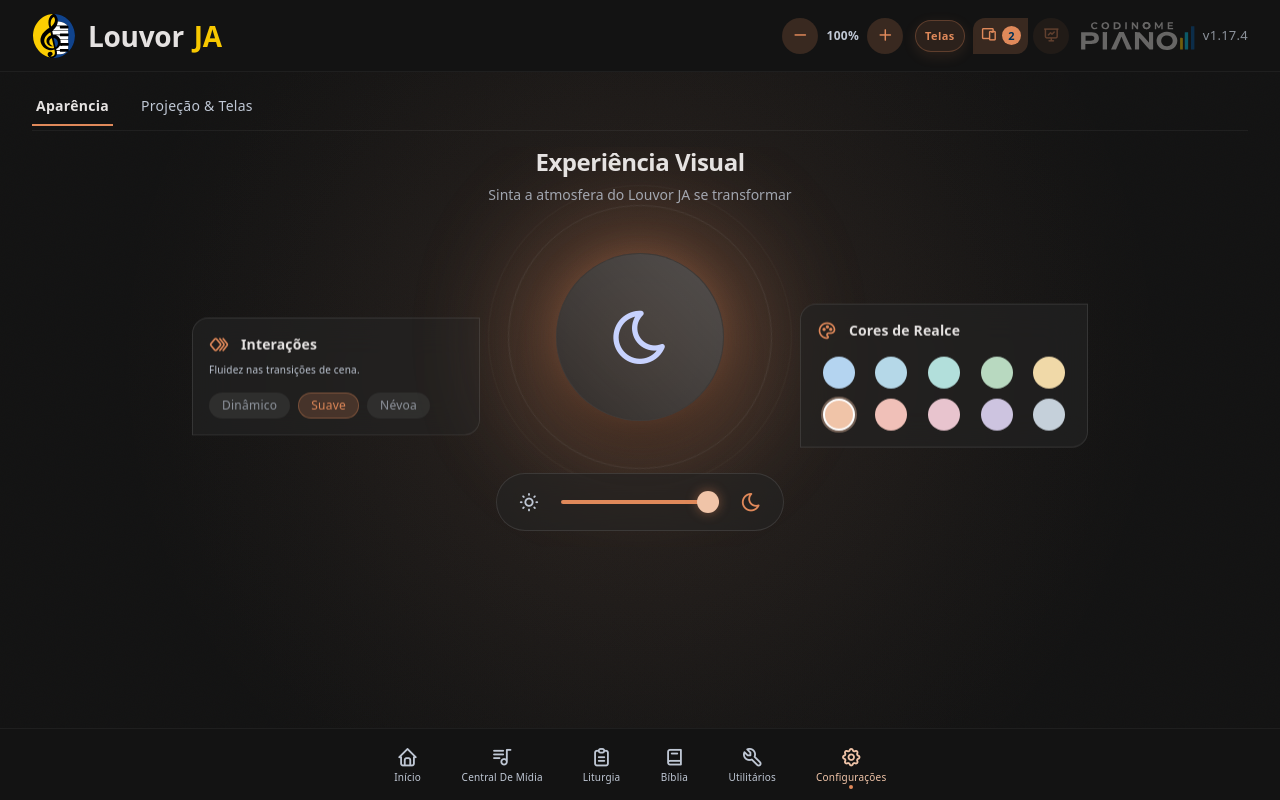
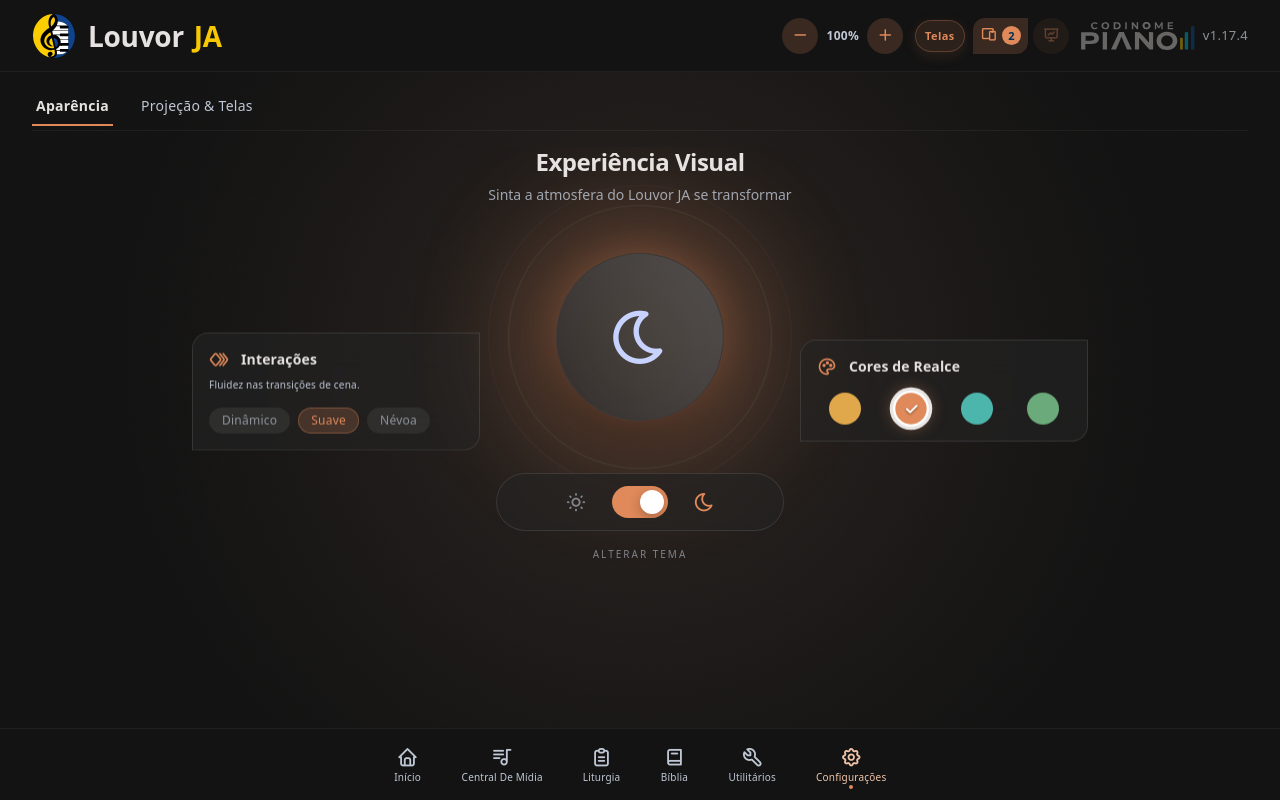
Before and after one commit to pianolouvorja/web, a Vue app: page /settings/appearance in a window 1280 px wide. Built offline with nearby package versions, Linux system fonts and the light colour scheme.

Commit message:
fix(settings): alinhar aparência do WEB ao Electron

```diff
--- a/src/modules/settings/components/AccentColorCard.vue
+++ b/src/modules/settings/components/AccentColorCard.vue
@@ -38,12 +38,18 @@ function selectAccent(key: AccentKey) {
         type="button"
         class="accent-color__swatch"
         :class="{ 'accent-color__swatch--active': accentKey === key }"
-        :style="{ '--swatch': accent.soft }"
+        :style="{ '--swatch': accent.primary }"
         role="radio"
         :aria-checked="accentKey === key"
         :aria-label="accent.label"
         @click="selectAccent(key)"
-      />
+      >
+        <i
+          v-if="accentKey === key"
+          class="ti ti-check accent-color__swatch-check"
+          aria-hidden="true"
+        />
+      </button>
     </div>
   </GlassCard>
 </template>
@@ -87,15 +93,20 @@ function selectAccent(key: AccentKey) {
 
 .accent-color__swatches {
   display: grid;
-  grid-template-columns: repeat(5, 1fr);
+  grid-template-columns: repeat(4, 1fr);
   gap: 0.65rem 0.55rem;
   justify-items: center;
 }
 
 .accent-color__swatch {
+  position: relative;
+  display: inline-flex;
+  align-items: center;
+  justify-content: center;
   width: 2rem;
   height: 2rem;
   flex-shrink: 0;
+  padding: 0;
   border: 2px solid transparent;
   border-radius: var(--ds-radius-full);
   background: var(--swatch);
@@ -115,9 +126,20 @@ function selectAccent(key: AccentKey) {
   }
 
   &--active {
+    transform: scale(1.12);
     border-color: #ffffff;
-    box-shadow: 0 0 0 2px color-mix(in srgb, var(--swatch) 40%, transparent);
+    box-shadow:
+      0 0 0 3px color-mix(in srgb, #ffffff 88%, transparent),
+      0 0 14px color-mix(in srgb, var(--swatch) 55%, transparent);
   }
+}
+
+.accent-color__swatch-check {
+  font-size: 14px;
+  font-weight: 700;
+  line-height: 1;
+  color: #ffffff;
+  text-shadow: 0 1px 2px rgb(0 0 0 / 0.45);
 }
 
 @keyframes appearance-float {
--- a/src/modules/settings/components/ThemeOrbitalSwitcher.vue
+++ b/src/modules/settings/components/ThemeOrbitalSwitcher.vue
@@ -1,5 +1,4 @@
 <script setup lang="ts">
-import { computed, ref, watch } from 'vue'
 import { useI18n } from 'vue-i18n'
 
 import { GlassCard } from '@design-system/index'
@@ -7,47 +6,18 @@ import { GlassCard } from '@design-system/index'
 import { useAppearanceSettings } from '../composables/useAppearanceSettings'
 
 const { t } = useI18n()
-const { isDark, themeMode, setThemeMode } = useAppearanceSettings()
-
-const sliderValue = ref(themeMode.value === 'dark' ? 100 : 0)
-
-watch(themeMode, (mode) => {
-  const inLightHalf = sliderValue.value < 50
-  if ((mode === 'light' && inLightHalf) || (mode === 'dark' && !inLightHalf)) {
-    return
-  }
-  sliderValue.value = mode === 'dark' ? 100 : 0
-})
-
-const sliderStyle = computed(() => ({
-  '--slider-fill': `${sliderValue.value}%`,
-}))
-
-const sphereRotation = computed(() => `${sliderValue.value * 3.6}deg`)
-
-function applyFromSlider(value: number) {
-  sliderValue.value = value
-  const next = value >= 50 ? 'dark' : 'light'
-  if (themeMode.value !== next) {
-    setThemeMode(next)
-  }
-}
-
-function onThemeInput(event: Event) {
-  const input = event.target as HTMLInputElement
-  applyFromSlider(Number(input.value))
-}
-
-function onThemeCommit() {
-  sliderValue.value = themeMode.value === 'dark' ? 100 : 0
-}
+const { isDark, setThemeMode } = useAppearanceSettings()
 
 function preferLight() {
-  applyFromSlider(0)
+  setThemeMode('light')
 }
 
 function preferDark() {
-  applyFromSlider(100)
+  setThemeMode('dark')
+}
+
+function toggleTheme() {
+  setThemeMode(isDark.value ? 'light' : 'dark')
 }
 </script>
 
@@ -62,22 +32,25 @@ function preferDark() {
       <div class="theme-orbital__ring theme-orbital__ring--inner" />
       <div
         class="theme-orbital__sphere"
-        :style="{ transform: `rotate(${sphereRotation})` }"
+        :class="{ 'theme-orbital__sphere--dark': isDark }"
       >
         <i
-          class="ti theme-orbital__glyph"
-          :class="
-            isDark
-              ? 'ti-moon theme-orbital__glyph--moon'
-              : 'ti-sun theme-orbital__glyph--sun'
-          "
+          class="ti ti-sun theme-orbital__glyph theme-orbital__glyph--sun"
+          :class="{ 'theme-orbital__glyph--hidden': isDark }"
+          aria-hidden="true"
+        />
+        <i
+          class="ti ti-moon theme-orbital__glyph theme-orbital__glyph--moon"
+          :class="{ 'theme-orbital__glyph--hidden': !isDark }"
+          aria-hidden="true"
         />
         <div class="theme-orbital__sheen" />
       </div>
     </div>
 
+    <div class="theme-orbital__control-wrap">
       <GlassCard class="theme-orbital__control" :padding="false">
-      <div class="theme-orbital__slider-row">
+        <div class="theme-orbital__toggle-row">
           <button
             type="button"
             class="theme-orbital__mode-btn"
@@ -88,25 +61,27 @@ function preferDark() {
             <i class="ti ti-sun" aria-hidden="true" />
           </button>
 
-        <label class="theme-orbital__slider-wrap">
-          <span class="sr-only">{{ t('settings.appearance.systemTheme') }}</span>
-          <input
-            class="theme-orbital__range"
-            type="range"
-            min="0"
-            max="100"
-            step="1"
-            :value="sliderValue"
-            :style="sliderStyle"
-            :aria-valuetext="
-              isDark
-                ? t('settings.appearance.darkMode')
-                : t('settings.appearance.lightMode')
-            "
-            @input="onThemeInput"
-            @change="onThemeCommit"
+          <button
+            type="button"
+            class="theme-orbital__switch"
+            role="switch"
+            :aria-checked="isDark"
+            :aria-label="t('settings.appearance.changeTheme')"
+            @click="toggleTheme"
+          >
+            <span
+              class="theme-orbital__switch-track"
+              :class="{ 'theme-orbital__switch-track--on': isDark }"
+              aria-hidden="true"
+            >
+              <span class="theme-orbital__switch-thumb">
+                <i
+                  v-if="!isDark"
+                  class="ti ti-sun theme-orbital__switch-thumb-icon"
                 />
-        </label>
+              </span>
+            </span>
+          </button>
 
           <button
             type="button"
@@ -119,6 +94,11 @@ function preferDark() {
           </button>
         </div>
       </GlassCard>
+
+      <p class="theme-orbital__label">
+        {{ t('settings.appearance.changeTheme') }}
+      </p>
+    </div>
   </div>
 </template>
 
@@ -212,6 +192,10 @@ function preferDark() {
     0 25px 50px -12px rgb(0 0 0 / 0.45);
   transition: transform 0.5s cubic-bezier(0.34, 1.56, 0.64, 1);
 
+  &--dark {
+    transform: rotate(12deg);
+  }
+
   @media (max-width: 360px) {
     width: 9rem;
     height: 9rem;
@@ -224,12 +208,13 @@ function preferDark() {
 }
 
 .theme-orbital__glyph {
-  position: relative;
+  position: absolute;
   z-index: 1;
   font-size: 4.5rem;
   line-height: 1;
   transition:
     color var(--ds-motion-duration, 700ms) ease,
+    opacity var(--ds-motion-duration, 700ms) ease,
     transform var(--ds-motion-duration, 700ms) ease;
 
   @media (max-width: 360px) {
@@ -247,6 +232,12 @@ function preferDark() {
   &--moon {
     color: #c7d2fe;
   }
+
+  &--hidden {
+    opacity: 0;
+    transform: scale(0.5) rotate(45deg);
+    pointer-events: none;
+  }
 }
 
 .theme-orbital__sheen {
@@ -260,17 +251,26 @@ function preferDark() {
   pointer-events: none;
 }
 
+.theme-orbital__control-wrap {
+  display: flex;
+  flex-direction: column;
+  align-items: center;
+  gap: 1rem;
+  width: 100%;
+  max-width: 20rem;
+}
+
 .theme-orbital__control {
   width: 100%;
-  max-width: 20rem;
-  padding: 1rem 1.5rem;
+  padding: 0.75rem 1.5rem;
   border-radius: var(--ds-radius-full);
 }
 
-.theme-orbital__slider-row {
+.theme-orbital__toggle-row {
   display: flex;
   align-items: center;
-  gap: 1rem;
+  justify-content: center;
+  gap: 1.5rem;
 }
 
 .theme-orbital__mode-btn {
@@ -284,8 +284,11 @@ function preferDark() {
   border-radius: var(--ds-radius-full);
   background: transparent;
   color: var(--ds-color-on-surface-variant);
+  opacity: 0.6;
   cursor: pointer;
-  transition: color var(--ds-motion-duration, 200ms) ease;
+  transition:
+    color var(--ds-motion-duration, 200ms) ease,
+    opacity var(--ds-motion-duration, 200ms) ease;
 
   .ti {
     font-size: 22px;
@@ -295,6 +298,7 @@ function preferDark() {
   &--active,
   &:hover {
     color: var(--ds-color-primary);
+    opacity: 1;
   }
 
   &:focus-visible {
@@ -303,85 +307,70 @@ function preferDark() {
   }
 }
 
-.theme-orbital__slider-wrap {
-  flex: 1;
-  min-width: 0;
+.theme-orbital__switch {
+  display: inline-flex;
+  flex-shrink: 0;
+  align-items: center;
+  justify-content: center;
+  padding: 0;
+  border: 0;
+  background: transparent;
+  cursor: pointer;
 }
 
-.theme-orbital__range {
-  display: block;
-  width: 100%;
-  height: 24px;
-  margin: 0;
-  appearance: none;
-  background: transparent;
-  cursor: pointer;
+.theme-orbital__switch-track {
+  position: relative;
+  width: 3.5rem;
+  height: 2rem;
+  overflow: hidden;
+  border-radius: var(--ds-radius-full);
+  background: var(--ds-color-surface-variant, #353534);
+  transition: background-color 200ms ease;
 
-  &:focus {
-    outline: none;
-  }
-
-  &:focus-visible {
-    outline: 2px solid var(--ds-color-primary);
-    outline-offset: 4px;
-    border-radius: var(--ds-radius-sm);
-  }
-
-  &::-webkit-slider-runnable-track {
-    height: 4px;
-    border-radius: 2px;
-    background: linear-gradient(
-      to right,
-      var(--ds-color-primary) 0%,
-      var(--ds-color-primary) var(--slider-fill, 100%),
-      color-mix(in srgb, var(--ds-color-on-surface) 12%, transparent)
-        var(--slider-fill, 100%),
-      color-mix(in srgb, var(--ds-color-on-surface) 12%, transparent) 100%
-    );
-  }
-
-  &::-webkit-slider-thumb {
-    appearance: none;
-    width: 22px;
-    height: 22px;
-    margin-top: -9px;
-    border-radius: var(--ds-radius-full);
-    background: var(--ds-color-primary-soft);
-    box-shadow: 0 0 12px
-      color-mix(in srgb, var(--ds-color-primary) 45%, transparent);
-  }
-
-  &::-moz-range-track {
-    height: 4px;
-    border-radius: 2px;
-    background: color-mix(in srgb, var(--ds-color-on-surface) 12%, transparent);
-  }
-
-  &::-moz-range-progress {
-    height: 4px;
-    border-radius: 2px;
+  &--on {
     background: var(--ds-color-primary);
-  }
-
-  &::-moz-range-thumb {
-    width: 22px;
-    height: 22px;
-    border: 0;
-    border-radius: var(--ds-radius-full);
-    background: var(--ds-color-primary-soft);
   }
 }
 
-.sr-only {
+.theme-orbital__switch-thumb {
   position: absolute;
-  width: 1px;
-  height: 1px;
-  padding: 0;
-  margin: -1px;
-  overflow: hidden;
-  clip: rect(0, 0, 0, 0);
-  white-space: nowrap;
-  border: 0;
+  top: 0.25rem;
+  left: 0.25rem;
+  display: flex;
+  align-items: center;
+  justify-content: center;
+  width: 1.5rem;
+  height: 1.5rem;
+  border-radius: var(--ds-radius-full);
+  background: #fff;
+  box-shadow: 0 4px 12px rgb(0 0 0 / 0.25);
+  transition: transform 300ms ease;
+
+  .theme-orbital__switch-track--on & {
+    transform: translateX(1.5rem);
+  }
+}
+
+.theme-orbital__switch-thumb-icon {
+  font-size: 14px;
+  line-height: 1;
+  color: var(--ds-color-primary);
+}
+
+.theme-orbital__switch:focus-visible .theme-orbital__switch-track {
+  outline: 2px solid var(--ds-color-primary);
+  outline-offset: 3px;
+}
+
+.theme-orbital__label {
+  margin: 0;
+  color: var(--ds-color-on-surface-variant);
+  font-size: 10px;
+  font-weight: 500;
+  letter-spacing: 0.2em;
+  line-height: 14px;
+  text-transform: uppercase;
+  opacity: 0.6;
 }
 
 @keyframes orbital-spin {
@@ -406,6 +395,11 @@ function preferDark() {
       width: 14rem;
       height: 14rem;
     }
+
+    @media (max-width: 360px) {
+      width: 12rem;
+      height: 12rem;
+    }
   }
 
   .theme-orbital__sphere {
@@ -416,6 +410,11 @@ function preferDark() {
       width: 10.5rem;
       height: 10.5rem;
     }
+
+    @media (max-width: 360px) {
+      width: 9rem;
+      height: 9rem;
+    }
   }
 
   .theme-orbital__glyph {
@@ -424,10 +423,18 @@ function preferDark() {
     @media (min-width: 960px) {
       font-size: 4rem;
     }
+
+    @media (max-width: 360px) {
+      font-size: 3.5rem;
+    }
   }
 
   .theme-orbital__control {
-    padding: 0.75rem 1rem;
+    padding: 0.75rem 1.25rem;
+  }
+
+  .theme-orbital__toggle-row {
+    gap: 1.25rem;
   }
 }
 </style>
--- a/src/modules/settings/locales/pt-BR.ts
+++ b/src/modules/settings/locales/pt-BR.ts
@@ -17,6 +17,7 @@ export default {
       experienceTitle: 'Experiência Visual',
       experienceSubtitle: 'Sinta a atmosfera do Louvor JA se transformar',
       systemTheme: 'Tema do Sistema',
+      changeTheme: 'Alterar tema',
       lightMode: 'Modo Claro',
       darkMode: 'Modo Escuro',
       glassIntensity: 'Intensidade do Vidro',
```
Also changed, not shown: src/design-system/themes/accents.ts (+16 -47 lines). Lines whose indentation alone changed are shown as unchanged.
